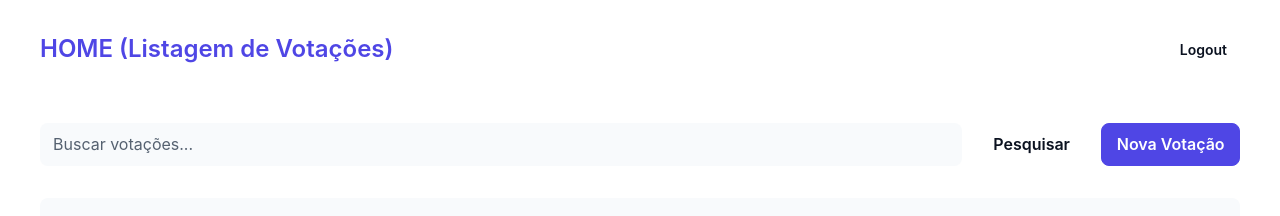
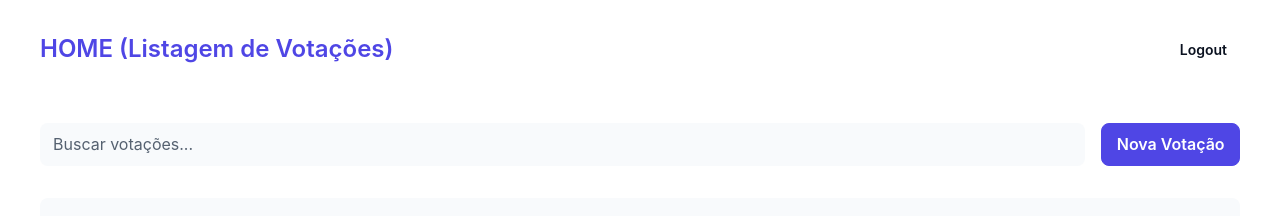
Before and after one commit to C14-2025/vota-ja-front, a React (Vite) app: page /login in a window 1280 px wide. Both pictures are taken after typing "name@example.com", "Sample123" into the empty fields and a click on the button "Entrar". Shown: the top 216 px of the page. Built offline with nearby package versions, Linux system fonts and the light colour scheme.

Commit message:
chore: removing unnecesary search buttom

```diff
--- a/src/pages/Home/HomePage.tsx
+++ b/src/pages/Home/HomePage.tsx
@@ -65,11 +65,6 @@ export const HomePage: React.FC = () => {
     navigate('/login');
   };
 
-  const handleSearch = () => {
-    setSearchQuery(searchInput);
-    setCurrentPage(1);
-  };
-
   const handlePollClick = (pollId: string) => {
     navigate(`/polls/${pollId}`);
   };
@@ -101,11 +96,7 @@ export const HomePage: React.FC = () => {
             className={styles.searchInput}
             value={searchInput}
             onChange={(e) => setSearchInput(e.target.value)}
-            onKeyDown={(e) => e.key === 'Enter' && handleSearch()}
           />
-          <Button variant="secondary" onClick={handleSearch}>
-            Pesquisar
-          </Button>
           <Button variant="primary" onClick={() => navigate('/polls/create')}>
             Nova Votação
           </Button>
```
